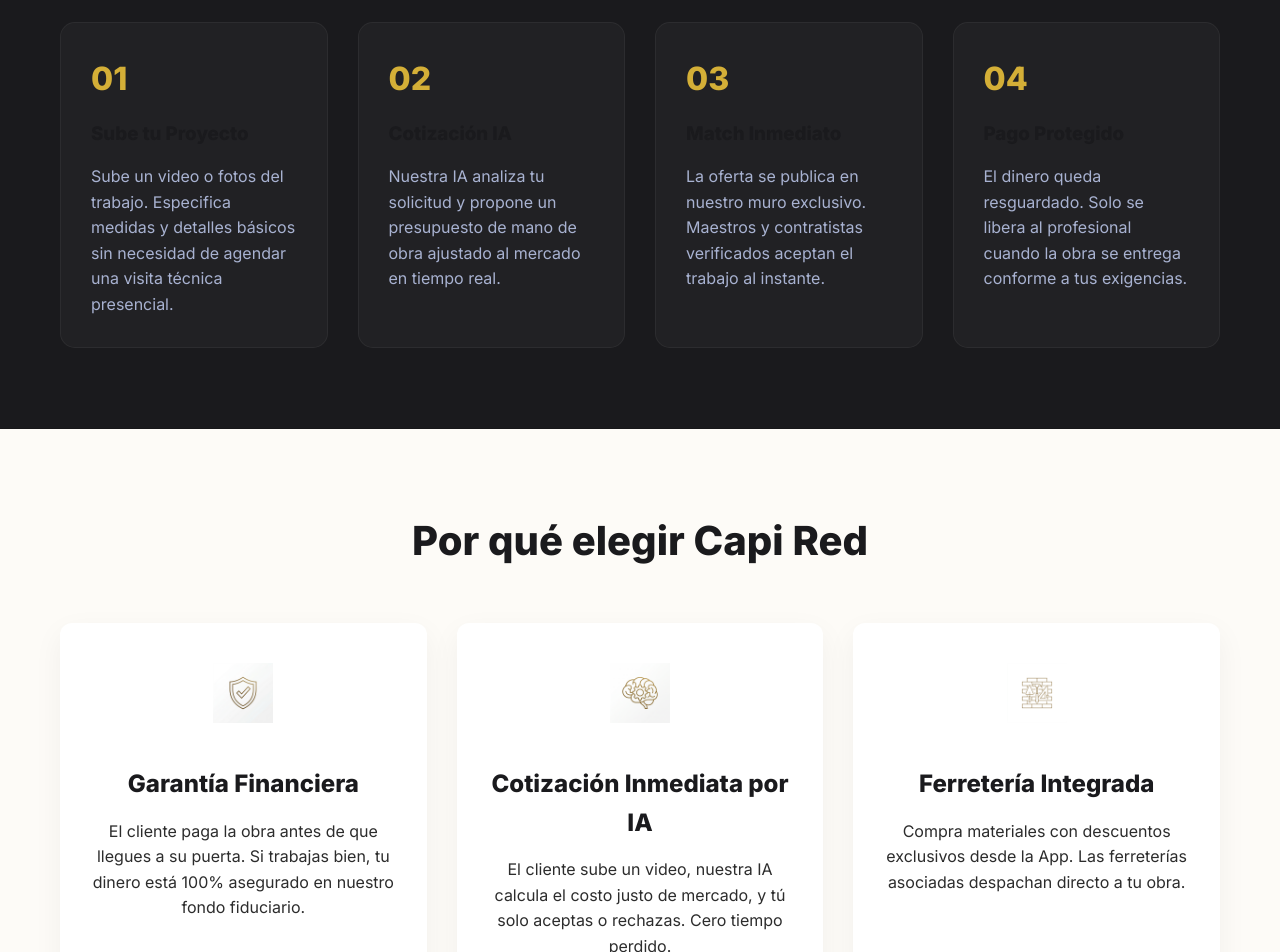
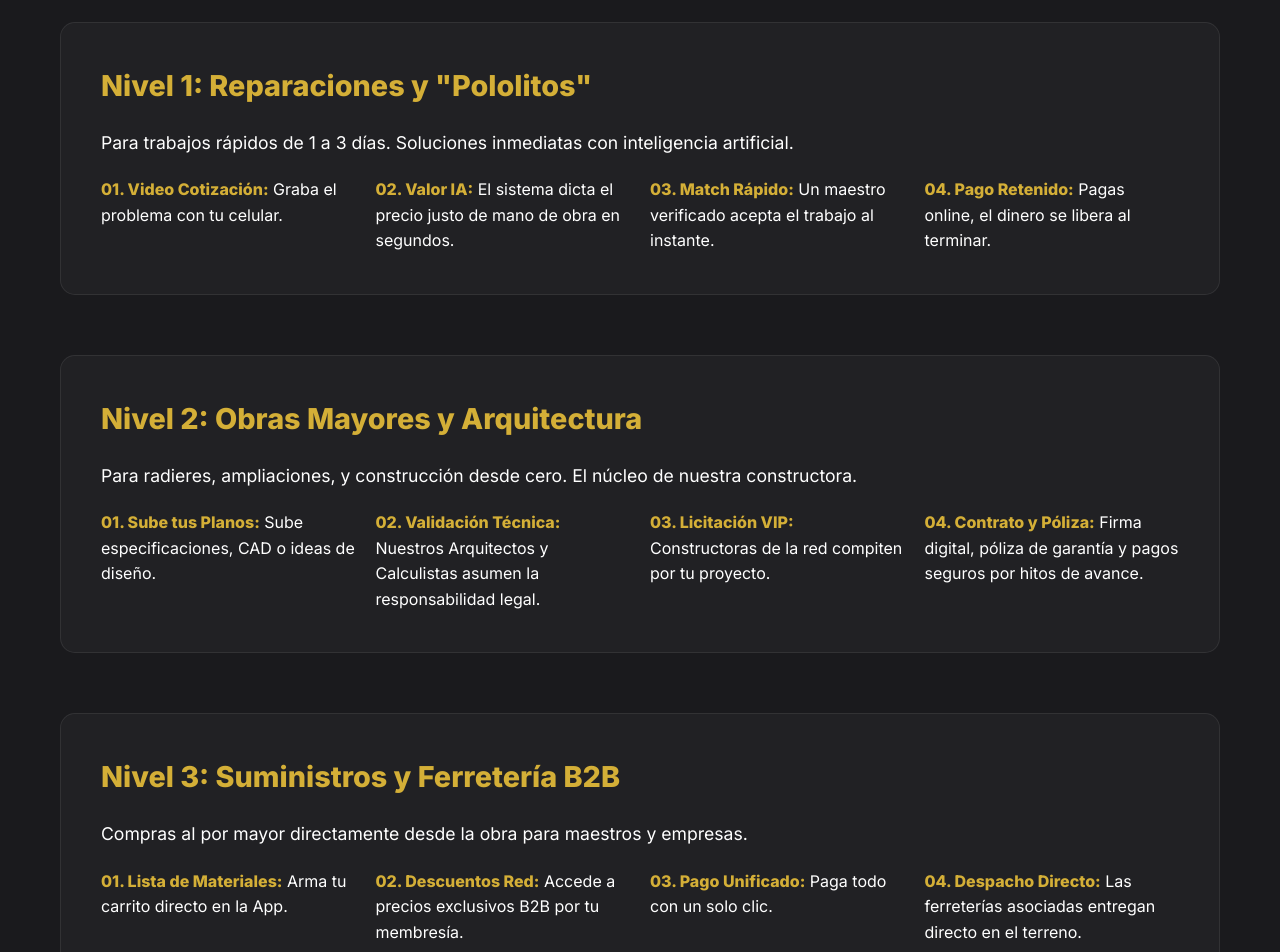
Before and after one commit to constructoracapizapallar-glitch/CapiZapallar-Web, a Next.js app in the folder capired-app/: page /capired-app/out/ in a window 1280 px wide. Shown: the part 880-1832 px from the top of the page. Built offline with nearby package versions, Linux system fonts and the light colour scheme.

Commit message:
Expandir landing page a 3 Niveles de Servicio y forzar contraste blanco sobre fondo oscuro

```diff
--- a/capired-app/src/app/page.tsx
+++ b/capired-app/src/app/page.tsx
@@ -126,29 +126,44 @@
 
       <section id="como-funciona" className="section bg-navy text-center" style={{ padding: '80px 0', borderBottom: '1px solid var(--capi-border)' }}>
         <div className="container">
-          <h2 style={{ fontSize: '2.5rem', marginBottom: '50px' }}>Cómo funciona Capi Red</h2>
-          <div style={{ display: 'grid', gridTemplateColumns: 'repeat(auto-fit, minmax(250px, 1fr))', gap: '30px', textAlign: 'left' }}>
-            <div style={{ padding: '30px', background: 'rgba(255,255,255,0.03)', borderRadius: '15px', border: '1px solid rgba(255,255,255,0.05)' }}>
-              <div style={{ color: 'var(--capi-gold)', fontSize: '2rem', fontWeight: 800, marginBottom: '15px' }}>01</div>
-              <h3 style={{ marginBottom: '15px' }}>Sube tu Proyecto</h3>
-              <p style={{ color: '#a8b2d1' }}>Sube un video o fotos del trabajo. Especifica medidas y detalles básicos sin necesidad de agendar una visita técnica presencial.</p>
-            </div>
-            <div style={{ padding: '30px', background: 'rgba(255,255,255,0.03)', borderRadius: '15px', border: '1px solid rgba(255,255,255,0.05)' }}>
-              <div style={{ color: 'var(--capi-gold)', fontSize: '2rem', fontWeight: 800, marginBottom: '15px' }}>02</div>
-              <h3 style={{ marginBottom: '15px' }}>Cotización IA</h3>
-              <p style={{ color: '#a8b2d1' }}>Nuestra IA analiza tu solicitud y propone un presupuesto de mano de obra ajustado al mercado en tiempo real.</p>
-            </div>
-            <div style={{ padding: '30px', background: 'rgba(255,255,255,0.03)', borderRadius: '15px', border: '1px solid rgba(255,255,255,0.05)' }}>
-              <div style={{ color: 'var(--capi-gold)', fontSize: '2rem', fontWeight: 800, marginBottom: '15px' }}>03</div>
-              <h3 style={{ marginBottom: '15px' }}>Match Inmediato</h3>
-              <p style={{ color: '#a8b2d1' }}>La oferta se publica en nuestro muro exclusivo. Maestros y contratistas verificados aceptan el trabajo al instante.</p>
-            </div>
-            <div style={{ padding: '30px', background: 'rgba(255,255,255,0.03)', borderRadius: '15px', border: '1px solid rgba(255,255,255,0.05)' }}>
-              <div style={{ color: 'var(--capi-gold)', fontSize: '2rem', fontWeight: 800, marginBottom: '15px' }}>04</div>
-              <h3 style={{ marginBottom: '15px' }}>Pago Protegido</h3>
-              <p style={{ color: '#a8b2d1' }}>El dinero queda resguardado. Solo se libera al profesional cuando la obra se entrega conforme a tus exigencias.</p>
+          <h2 style={{ fontSize: '2.5rem', marginBottom: '50px', color: 'var(--capi-white)' }}>El Ecosistema Capi Red</h2>
+
+          {/* Nivel 1 */}
+          <div style={{ marginBottom: '60px', textAlign: 'left', background: 'rgba(255,255,255,0.03)', padding: '40px', borderRadius: '15px', border: '1px solid rgba(255,255,255,0.08)' }}>
+            <h3 style={{ fontSize: '1.8rem', color: 'var(--capi-gold)', marginBottom: '20px' }}>Nivel 1: Reparaciones y "Pololitos"</h3>
+            <p style={{ color: 'var(--capi-white)', fontSize: '1.1rem', marginBottom: '20px' }}>Para trabajos rápidos de 1 a 3 días. Soluciones inmediatas con inteligencia artificial.</p>
+            <div style={{ display: 'grid', gridTemplateColumns: 'repeat(auto-fit, minmax(200px, 1fr))', gap: '20px' }}>
+              <div><strong style={{ color: 'var(--capi-gold)' }}>01. Video Cotización:</strong> <span style={{ color: 'var(--capi-white)' }}>Graba el problema con tu celular.</span></div>
+              <div><strong style={{ color: 'var(--capi-gold)' }}>02. Valor IA:</strong> <span style={{ color: 'var(--capi-white)' }}>El sistema dicta el precio justo de mano de obra en segundos.</span></div>
+              <div><strong style={{ color: 'var(--capi-gold)' }}>03. Match Rápido:</strong> <span style={{ color: 'var(--capi-white)' }}>Un maestro verificado acepta el trabajo al instante.</span></div>
+              <div><strong style={{ color: 'var(--capi-gold)' }}>04. Pago Retenido:</strong> <span style={{ color: 'var(--capi-white)' }}>Pagas online, el dinero se libera al terminar.</span></div>
             </div>
           </div>
+
+          {/* Nivel 2 */}
+          <div style={{ marginBottom: '60px', textAlign: 'left', background: 'rgba(255,255,255,0.03)', padding: '40px', borderRadius: '15px', border: '1px solid rgba(255,255,255,0.08)' }}>
+            <h3 style={{ fontSize: '1.8rem', color: 'var(--capi-gold)', marginBottom: '20px' }}>Nivel 2: Obras Mayores y Arquitectura</h3>
+            <p style={{ color: 'var(--capi-white)', fontSize: '1.1rem', marginBottom: '20px' }}>Para radieres, ampliaciones, y construcción desde cero. El núcleo de nuestra constructora.</p>
+            <div style={{ display: 'grid', gridTemplateColumns: 'repeat(auto-fit, minmax(200px, 1fr))', gap: '20px' }}>
+              <div><strong style={{ color: 'var(--capi-gold)' }}>01. Sube tus Planos:</strong> <span style={{ color: 'var(--capi-white)' }}>Sube especificaciones, CAD o ideas de diseño.</span></div>
+              <div><strong style={{ color: 'var(--capi-gold)' }}>02. Validación Técnica:</strong> <span style={{ color: 'var(--capi-white)' }}>Nuestros Arquitectos y Calculistas asumen la responsabilidad legal.</span></div>
+              <div><strong style={{ color: 'var(--capi-gold)' }}>03. Licitación VIP:</strong> <span style={{ color: 'var(--capi-white)' }}>Constructoras de la red compiten por tu proyecto.</span></div>
+              <div><strong style={{ color: 'var(--capi-gold)' }}>04. Contrato y Póliza:</strong> <span style={{ color: 'var(--capi-white)' }}>Firma digital, póliza de garantía y pagos seguros por hitos de avance.</span></div>
+            </div>
+          </div>
+
+          {/* Nivel 3 */}
+          <div style={{ textAlign: 'left', background: 'rgba(255,255,255,0.03)', padding: '40px', borderRadius: '15px', border: '1px solid rgba(255,255,255,0.08)' }}>
+            <h3 style={{ fontSize: '1.8rem', color: 'var(--capi-gold)', marginBottom: '20px' }}>Nivel 3: Suministros y Ferretería B2B</h3>
+            <p style={{ color: 'var(--capi-white)', fontSize: '1.1rem', marginBottom: '20px' }}>Compras al por mayor directamente desde la obra para maestros y empresas.</p>
+            <div style={{ display: 'grid', gridTemplateColumns: 'repeat(auto-fit, minmax(200px, 1fr))', gap: '20px' }}>
+              <div><strong style={{ color: 'var(--capi-gold)' }}>01. Lista de Materiales:</strong> <span style={{ color: 'var(--capi-white)' }}>Arma tu carrito directo en la App.</span></div>
+              <div><strong style={{ color: 'var(--capi-gold)' }}>02. Descuentos Red:</strong> <span style={{ color: 'var(--capi-white)' }}>Accede a precios exclusivos B2B por tu membresía.</span></div>
+              <div><strong style={{ color: 'var(--capi-gold)' }}>03. Pago Unificado:</strong> <span style={{ color: 'var(--capi-white)' }}>Paga todo con un solo clic.</span></div>
+              <div><strong style={{ color: 'var(--capi-gold)' }}>04. Despacho Directo:</strong> <span style={{ color: 'var(--capi-white)' }}>Las ferreterías asociadas entregan directo en el terreno.</span></div>
+            </div>
+          </div>
+
         </div>
       </section>
 
```
Also changed, not shown: 16 other files (tests, documents, lock files or other folders).
